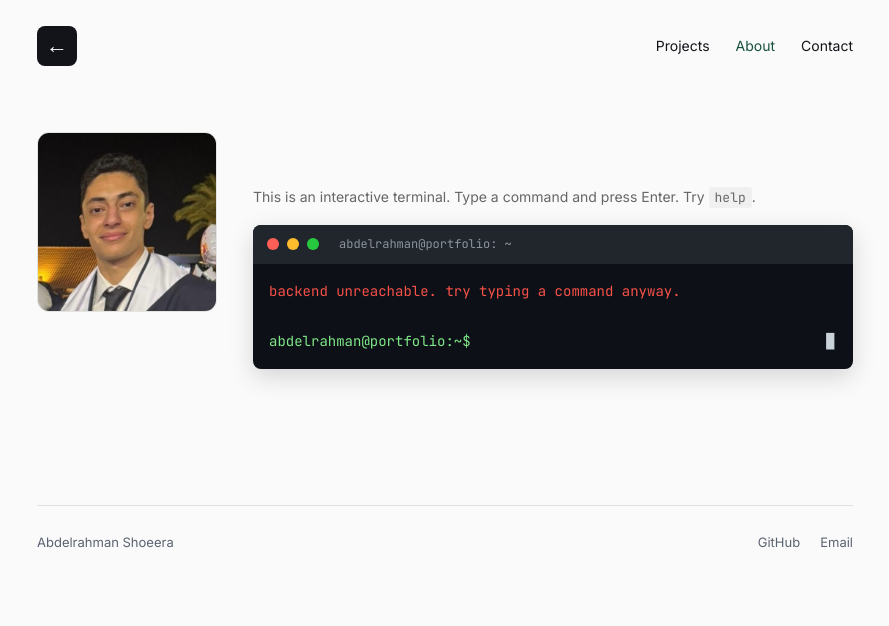
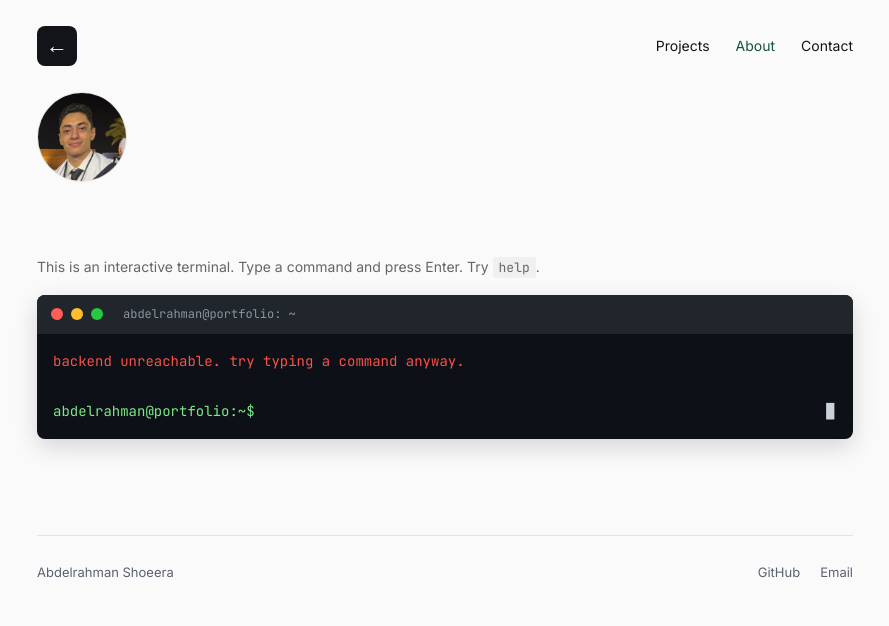
Before and after one commit to Abdelrahman-Shoeera/Abdelrahman-Shoeera.github.io, a plain HTML site: page about.html in a window 1280 px wide. Shown: the whole page, without its empty margins (195-1084 px from the left). Drawn offline with Linux system fonts and the light colour scheme; no server answers.

Commit message:
fix photo position

```diff
--- a/style.css
+++ b/style.css
@@ -322,23 +322,23 @@ a:focus-visible,.mark:focus-visible{outline:2px solid var(--pine);outline-offset
 }
 
 .about-layout{
-  display:grid;
-  grid-template-columns:180px 1fr;
-  gap:36px;
-  align-items:start;
-  padding:40px 0;
+  position:relative;
+  padding-top:110px;
 }
 
 .about-photo{
-  position:sticky;
-  top:30px;
+  position:absolute;
+  top:0;
+  left:0;
+  width:90px;
+  z-index:2;
 }
 
 .about-photo img{
-  width:100%;
-  aspect-ratio:1 / 1;
+  width:90px;
+  height:90px;
   object-fit:cover;
-  border-radius:12px;
+  border-radius:50%;
   border:1px solid var(--rule);
   display:block;
 }
```
